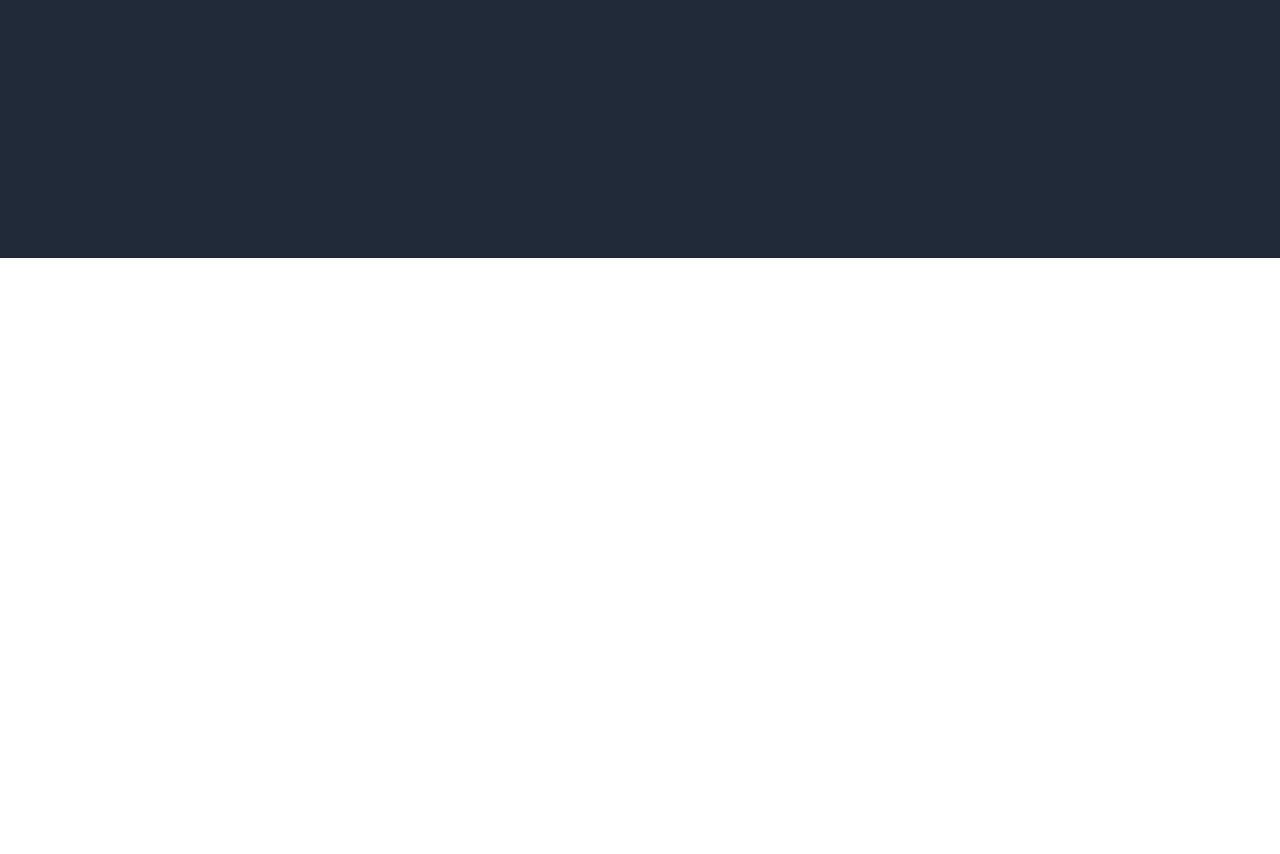
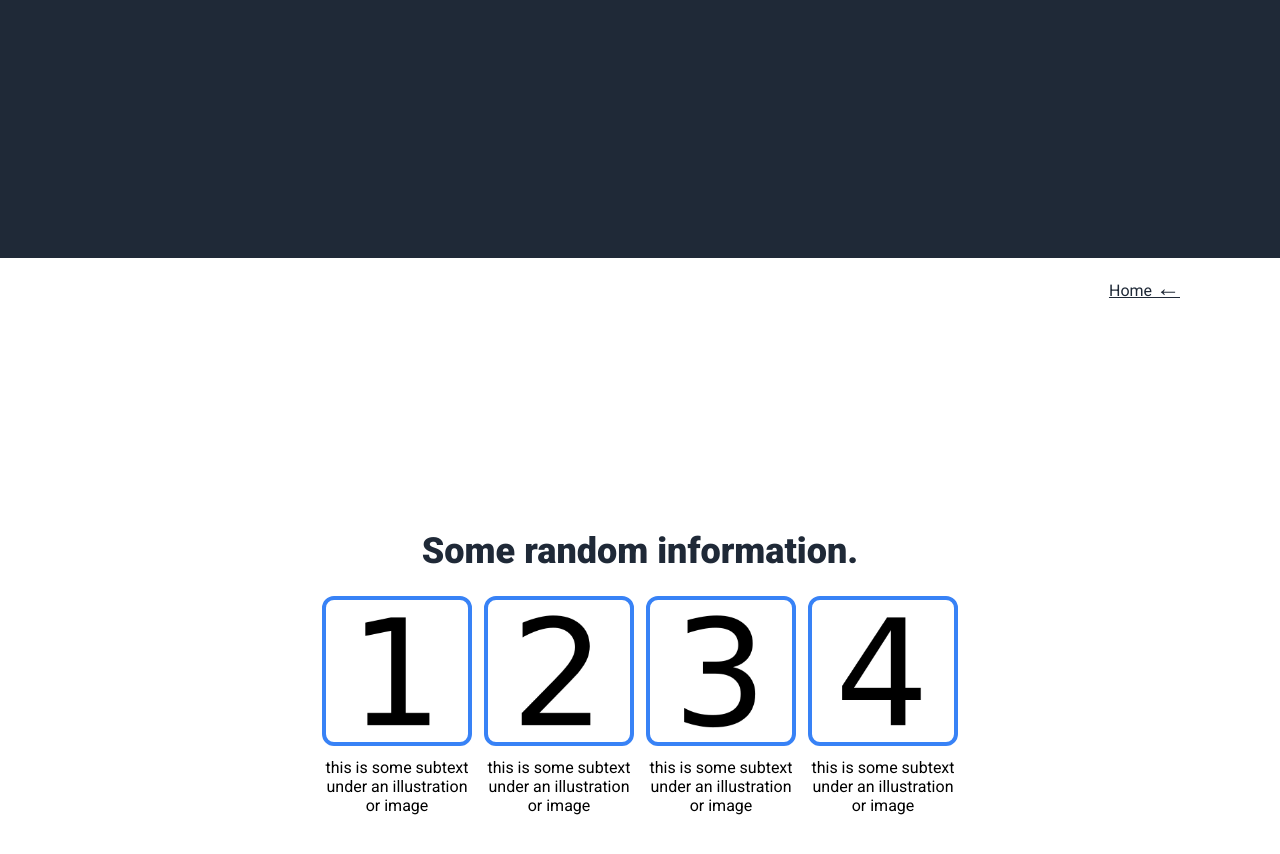
Before and after one commit to mvfranco94/foundation-landing-page, a plain HTML site: page index.html in a window 1280 px wide. Shown: the part 542-1396 px from the top of the page. Before the commit the page ends 800 px from the top, so only its background shows below. Drawn offline with Linux system fonts and the light colour scheme.

Commit message:
Build first section template
The section contains a title and type of card.
Also the scroll option was changed toto smooth, to
improve the visual appealing of the page.

```diff
--- a/css/styles.css
+++ b/css/styles.css
@@ -6,6 +6,7 @@
   padding: 0;
   box-sizing: border-box;
   font-family: 'Roboto', sans-serif;
+  scroll-behavior: smooth;
 }
 
 .viewport {
@@ -93,3 +94,62 @@
   border: none;
   cursor: pointer;
 }
+
+.section-one {
+  display: flex;
+  flex-direction: column;
+  align-items: center;
+}
+
+.back-home {
+  align-self: flex-end;
+}
+
+.back-home a {
+  color: #1f2937;
+}
+
+.back-home span {
+  font-size: 24px;
+}
+
+.content {
+  display: flex;
+  flex-direction: column;
+  justify-content: center;
+  height: 100%;
+  gap: 24px;
+}
+
+.content h2 {
+  align-self: center;
+  font-size: 36px;
+  color: #1f2937;
+  font-weight: 900;
+}
+
+.cards {
+  display: flex;
+  justify-content: center;
+  gap: 12px;
+}
+
+.card {
+  flex: 0 0 150px;
+  display: flex;
+  flex-direction: column;
+  align-items: center;
+  gap: 12px;
+}
+
+.card img {
+  border: 4px solid #3882f6;
+  border-radius: 12px;
+  padding: 4px;
+  width: 150px;
+  height: 150px;
+}
+
+.card p {
+  text-align: center;
+}
--- a/index.html
+++ b/index.html
@@ -11,7 +11,7 @@
     <div class="header">
       <div class="logo"><a href="#">Header Logo</a></div>
       <ul class="nav">
-        <li><a href="">header link one</a></li>
+        <li><a href="#link-one">header link one</a></li>
         <li><a href="">header link two</a></li>
         <li><a href="">header link three</a></li>
       </ul>
@@ -25,5 +25,30 @@
       <img class="main-image" src="./images/main-placeholder.png" alt="Placeholder image" width="500" height="250">
     </div>
   </div>
+  <div id="link-one" class="section-one viewport">
+    <div class="back-home"><a href="#">Home	<span>&larr;</span></a> </div>
+    <div class="content">
+      <h2>Some random information.</h2>
+      <div class="cards">
+        <div class="card">
+          <img src="./images/card-one.png" alt="placeholder image with number one" width="100px" height="100px">
+          <p>this is some subtext under an illustration or image</p>
+        </div>
+        <div class="card">
+          <img src="./images/card-two.png" alt="placeholder image with number two" width="100px" height="100px">
+          <p>this is some subtext under an illustration or image</p>
+        </div>
+         <div class="card">
+          <img src="./images/card-three.png" alt="placeholder image with number three" width="100px" height="100px">
+          <p>this is some subtext under an illustration or image</p>
+        </div>
+         <div class="card">
+          <img src="./images/card-four.png" alt="placeholder image with number four" width="100px" height="100px">
+          <p>this is some subtext under an illustration or image</p>
+        </div>
+      </div>
+    </div>
+  </div>
+
 </body>
 </html>
```
Also changed, not shown: images/card-four.png (added), images/card-one.png (added), images/card-three.png (added), images/card-two.png (added), 1 other file.
